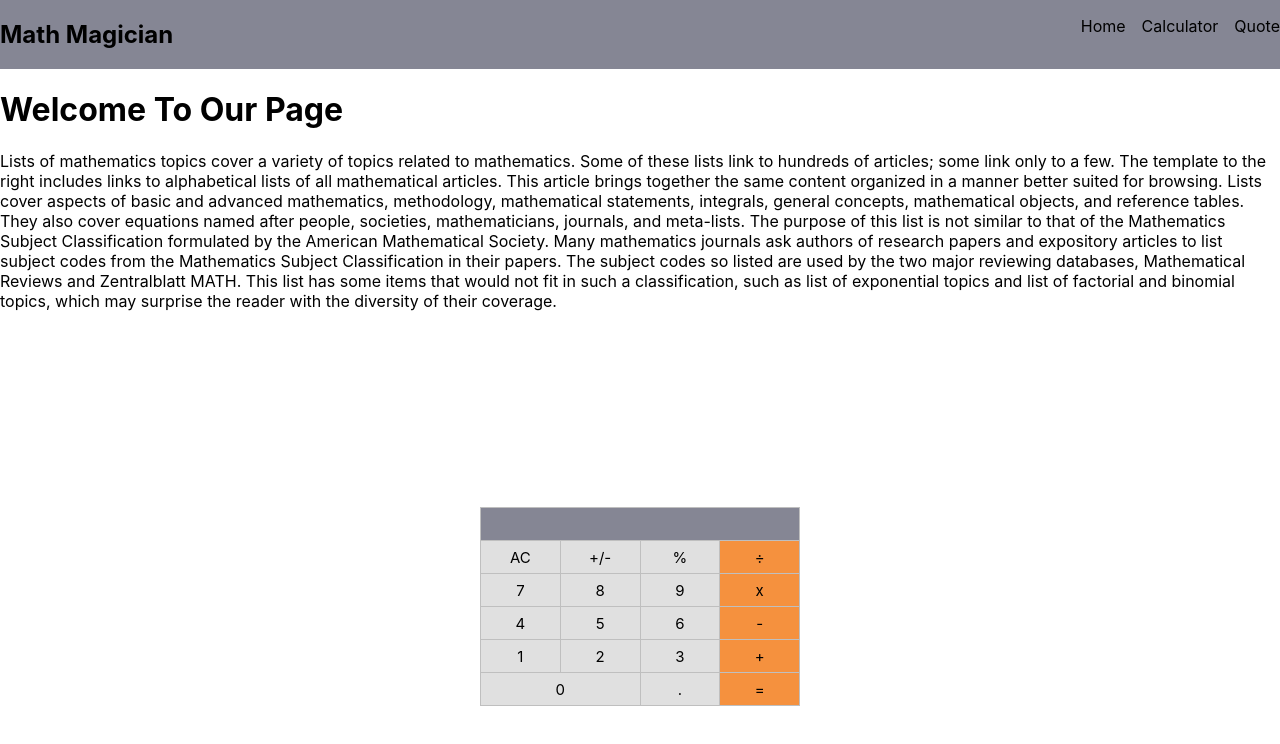
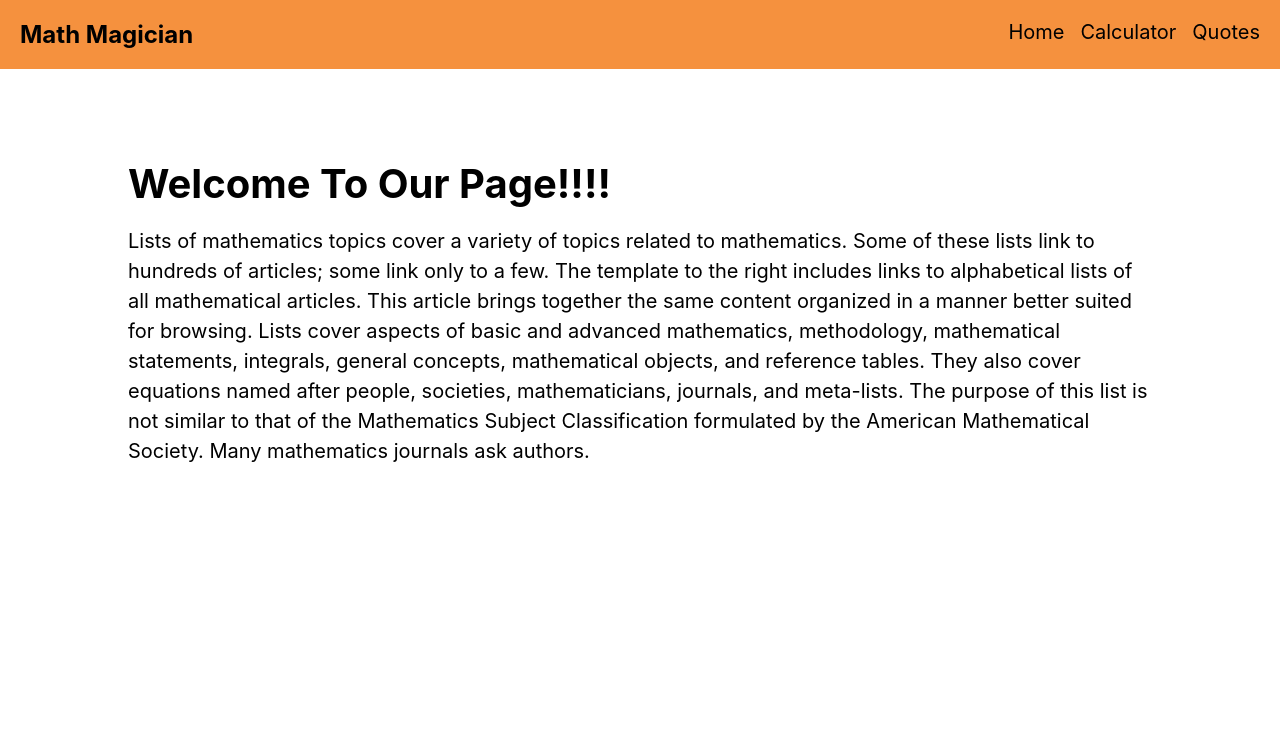
Before and after one commit to megha-n-bodke/math-magician, a React (Create React App) app: page / in a window 1280 px wide. Shown: the top 744 px of the page. Built offline with nearby package versions, Linux system fonts and the light colour scheme.

Commit message:
Style components

```diff
--- a/src/App.js
+++ b/src/App.js
@@ -1,7 +1,9 @@
 import React from 'react';
+import { Route, Routes } from 'react-router-dom';
 import Calculator from './Components/Calculator';
 import Navbar from './Components/Navbar';
 import Home from './Components/Pages/Home';
+import Quotes from './Components/Pages/Quotes';
 
 class App extends React.Component {
   constructor(props) {
@@ -14,8 +16,11 @@ class App extends React.Component {
     return (
       <>
         <Navbar />
-        <Home />
-        <Calculator />
+        <Routes>
+          <Route path="/" element={<Home />} />
+          <Route path="Calculator" element={<Calculator />} />
+          <Route path="Quotes" element={<Quotes />} />
+        </Routes>
       </>
     );
   }
--- a/src/Components/Calculator.js
+++ b/src/Components/Calculator.js
@@ -13,6 +13,8 @@ const Calculator = () => {
     setState((state) => calculate(state, e.target.textContent));
   };
   return (
+    <div className="calciPage">
+      <p className="calciPara">Lets Do Some Math!!</p>
       <div className="calculator-container">
         <table className="calculator">
           <tr className="answer-row">
@@ -71,6 +73,7 @@ const Calculator = () => {
           </tr>
         </table>
       </div>
+    </div>
   );
 };
 
--- a/src/Components/Navbar.js
+++ b/src/Components/Navbar.js
@@ -1,4 +1,5 @@
 import React from 'react';
+import { Link } from 'react-router-dom';
 
 class Navbar extends React.Component {
   constructor(props) {
@@ -12,9 +13,15 @@ class Navbar extends React.Component {
       <div className="navbar">
         <h2>Math Magician</h2>
         <ul className="navLinks">
-          <li>Home</li>
-          <li>Calculator</li>
-          <li>Quote</li>
+          <li>
+            <Link to="/">Home</Link>
+          </li>
+          <li>
+            <Link to="Calculator">Calculator</Link>
+          </li>
+          <li>
+            <Link to="Quotes">Quotes</Link>
+          </li>
         </ul>
       </div>
     );
--- a/src/Components/Pages/Home.js
+++ b/src/Components/Pages/Home.js
@@ -2,27 +2,19 @@ import React from 'react';
 
 const Home = () => (
   <div>
-    <h1>Welcome To Our Page</h1>
-    <p>
+    <p className="homePage">
+      <h1>Welcome To Our Page!!!!</h1>
       Lists of mathematics topics cover a variety of topics related to
       mathematics. Some of these lists link to hundreds of articles; some link
       only to a few. The template to the right includes links to alphabetical
-      lists of all mathematical articles. This article brings together the
-      same content organized in a manner better suited for browsing. Lists
-      cover aspects of basic and advanced mathematics, methodology,
-      mathematical statements, integrals, general concepts, mathematical
-      objects, and reference tables. They also cover equations named after
-      people, societies, mathematicians, journals, and meta-lists. The purpose
-      of this list is not similar to that of the Mathematics Subject
-      Classification formulated by the American Mathematical Society. Many
-      mathematics journals ask authors of research papers and expository
-      articles to list subject codes from the Mathematics Subject
-      Classification in their papers. The subject codes so listed are used by
-      the two major reviewing databases, Mathematical Reviews and Zentralblatt
-      MATH. This list has some items that would not fit in such a
-      classification, such as list of exponential topics and list of factorial
-      and binomial topics, which may surprise the reader with the diversity of
-      their coverage.
+      lists of all mathematical articles. This article brings together the same
+      content organized in a manner better suited for browsing. Lists cover
+      aspects of basic and advanced mathematics, methodology, mathematical
+      statements, integrals, general concepts, mathematical objects, and
+      reference tables. They also cover equations named after people, societies,
+      mathematicians, journals, and meta-lists. The purpose of this list is not
+      similar to that of the Mathematics Subject Classification formulated by
+      the American Mathematical Society. Many mathematics journals ask authors.
     </p>
   </div>
 );
--- /dev/null
+++ b/src/Components/Pages/Quotes.js
@@ -0,0 +1,12 @@
+import React from 'react';
+
+const Quotes = () => (
+  <div>
+    <p className="quote">
+      Mathematics is not about numbers, equations ,computations, or algorithms
+      ,it is about understanding - William Paul Thurstin.
+    </p>
+  </div>
+);
+
+export default Quotes;
--- a/src/index.css
+++ b/src/index.css
@@ -1,31 +1,47 @@
 body {
   margin: 0;
-  font-family: -apple-system, BlinkMacSystemFont, "Segoe UI", "Roboto", "Oxygen",
-    "Ubuntu", "Cantarell", "Fira Sans", "Droid Sans", "Helvetica Neue",
+  font-family:
+    -apple-system,
+    BlinkMacSystemFont,
+    "Segoe UI",
+    "Roboto",
+    "Oxygen",
+    "Ubuntu",
+    "Cantarell",
+    "Fira Sans",
+    "Droid Sans",
+    "Helvetica Neue",
     sans-serif;
   -webkit-font-smoothing: antialiased;
   -moz-osx-font-smoothing: grayscale;
 }
 
 code {
-  font-family: source-code-pro, Menlo, Monaco, Consolas, "Courier New",
+  font-family:
+    source-code-pro,
+    Menlo,
+    Monaco,
+    Consolas,
+    "Courier New",
     monospace;
 }
 
+.calciPage {
+  display: flex;
+  width: 100%;
+  height: 80vh;
+  justify-content: space-between;
+  align-items: center;
+}
+
 .calculator-container {
-  display: flex;
-  flex-direction: column;
-  justify-content: center;
-  align-items: center;
-  height: 70vh;
+  width: 50%;
 }
 
 .calculator {
   background-color: #e0e0e0;
-  border: none;
-  width: 25%;
-  border-spacing: 0; /* Removes the cell spacing via CSS */
-  border-collapse: collapse;
+  border: 1px #fff;
+  width: 90%;
   font-size: 15px;
 }
 
@@ -42,7 +58,6 @@ td {
   height: 30px;
   width: 40px;
   text-align: center;
-  border: 1px solid #bfbfbf;
   cursor: pointer;
 }
 
@@ -55,14 +70,45 @@ td {
 }
 
 .navbar {
-  background-color: #858694;
+  background-color: #f5913e;
   display: flex;
   justify-content: space-between;
+  padding: 0 20px 0 20px;
 }
 
 .navLinks {
   display: flex;
   gap: 1rem;
+  list-style: none;
+  font-size: 20px;
+}
+
+.navLinks a {
+  color: black;
   text-decoration: none;
-  list-style: none;
 }
+
+.navLinks li:active {
+  background-color: #858694;
+  transition: all 0.3s ease;
+}
+
+.calciPara {
+  width: 40%;
+  padding-left: 50px;
+  margin-top: -150px;
+  font-size: 20px;
+}
+
+.quote {
+  width: 80%;
+  margin: 200px auto;
+  font-size: 25px;
+}
+
+.homePage {
+  width: 80%;
+  margin: 100px auto;
+  font-size: 20px;
+  line-height: 30px;
+}
--- a/src/index.js
+++ b/src/index.js
@@ -1,13 +1,16 @@
 import React from 'react';
 import ReactDOM from 'react-dom/client';
 import './index.css';
+import { BrowserRouter } from 'react-router-dom';
 import App from './App';
 import reportWebVitals from './reportWebVitals';
 
 const root = ReactDOM.createRoot(document.getElementById('root'));
 root.render(
   <React.StrictMode>
-    <App />
+    <BrowserRouter>
+      <App />
+    </BrowserRouter>
   </React.StrictMode>,
 );
 
```
Lines whose indentation alone changed are shown as unchanged.
